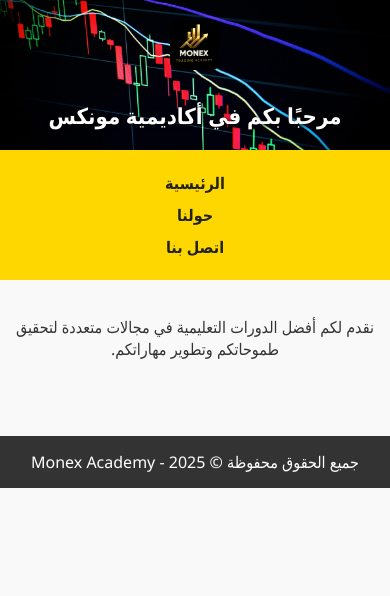
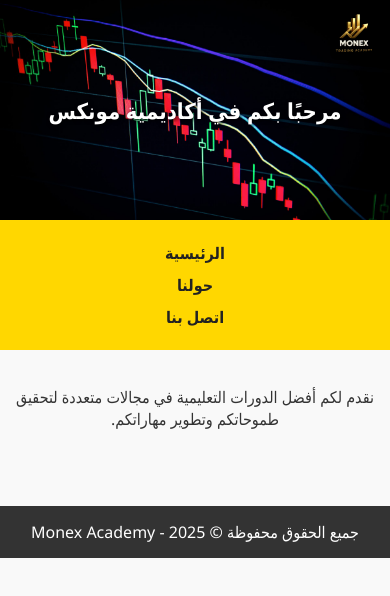
Before and after one commit to younesgoulem-art/monex-website-, a plain HTML site: page index.html in a window 390 px wide. Drawn offline with Linux system fonts and the light colour scheme.

Commit message:
Update index.html

```diff
--- a/index.html
+++ b/index.html
@@ -13,29 +13,35 @@
     }
 
     header {
+      position: relative;
       background-image: url('swing-trading-patterns.jpg');
       background-size: cover;
       background-position: center;
       height: 250px;
       display: flex;
       align-items: center;
-      justify-content: flex-start; /* يبدأ المحتوى من اليمين بسبب rtl */
+      justify-content: center; /* يضع المحتوى في وسط الهيدر */
       color: white;
       text-shadow: 1px 1px 4px #000;
       padding: 0 20px;
-      gap: 20px; /* مسافة بين اللوقو والعنوان */
+      text-align: center;
     }
 
+    /* وضع اللوقو في الزاوية العليا اليمنى */
     header .logo {
-      height: 80px;
+      position: absolute;
+      top: 20px;
+      right: 20px;
+      max-height: 80px;
       width: auto;
-      border-radius: 8px; /* اختياري: حواف مدورة */
+      border-radius: 8px;
+      object-fit: contain;
     }
 
     header h1 {
-      text-align: right;
-      font-size: 28px;
+      font-size: 32px;
       margin: 0;
+      line-height: 1.2;
     }
 
     nav {
@@ -72,20 +78,18 @@
     /* استجابة للشاشات الصغيرة */
     @media (max-width: 600px) {
       header {
-        flex-direction: column;
-        height: auto;
+        height: 180px;
         padding: 20px 10px;
-        text-align: center;
       }
 
       header .logo {
-        height: 50px;  /* حجم أصغر للوجو في الهواتف */
-        margin-bottom: 10px;
+        max-height: 50px;
+        top: 10px;
+        right: 10px;
       }
 
       header h1 {
         font-size: 22px;
-        text-align: center;
       }
 
       nav a {
```
